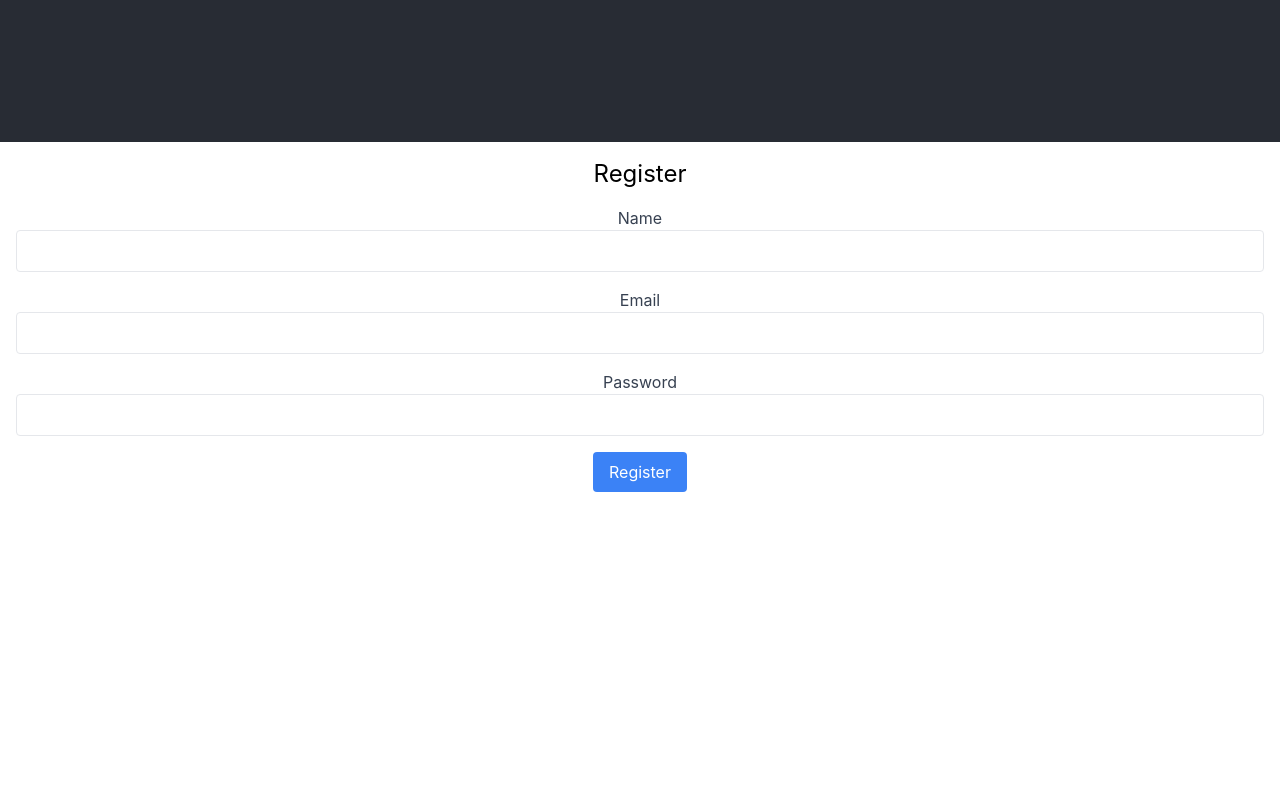
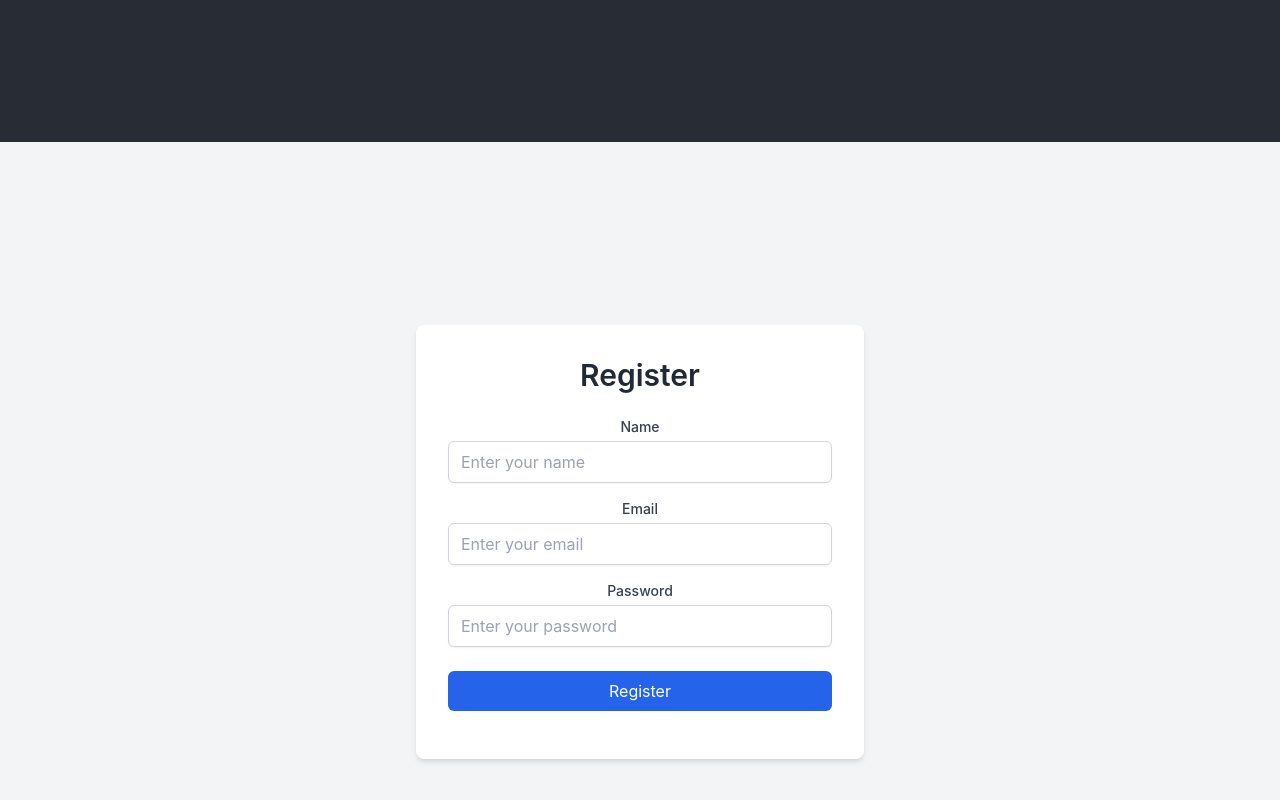
Before and after one commit to nicki1306/frontend, a React (Vite) app: page /register in a window 1280 px wide. Shown: the part 722-1522 px from the top of the page. Before the commit the page ends 1246 px from the top, so only its background shows below. Built offline with nearby package versions, Linux system fonts and the light colour scheme; no server answers.

Commit message:
no muestra los productos en el home

```diff
--- a/src/components/Home.jsx
+++ b/src/components/Home.jsx
@@ -8,7 +8,7 @@ function Home() {
 
         const fetchProducts = async () => {
             try {
-                const response = await axios.get('/api/products');
+                const response = await axios.get('http://localhost:8081/api/products');
                 setProducts(response.data);
             } catch (error) {
                 console.error('Error al obtener los productos:', error);
--- a/src/components/ProductItem.jsx
+++ b/src/components/ProductItem.jsx
@@ -1,4 +1,5 @@
 import React from 'react';
+
 
 const ProductItem = ({ product }) => {
     return (
--- a/src/components/Register.jsx
+++ b/src/components/Register.jsx
@@ -9,46 +9,56 @@ const Register = () => {
     const handleRegister = async (e) => {
         e.preventDefault();
         try {
-            const response = await axios.post('http://localhost:8080/api/auth/register', { name, email, password });
+            const response = await axios.post('http://localhost:8081/api/auth/register', { name, email, password });
             console.log(response.data.message);
         } catch (error) {
-            console.error(error.response.data.message);
+            console.error(error.response?.data?.message || error.message);
         }
     };
 
     return (
-        <div className="container mx-auto p-4">
-            <h2 className="text-2xl mb-4">Register</h2>
+        <div className="flex items-center justify-center min-h-screen bg-gray-100">
+            <div className="w-full max-w-md p-8 bg-white shadow-md rounded-lg">
+                <h2 className="text-3xl font-semibold text-center text-gray-800 mb-6">Register</h2>
                 <form onSubmit={handleRegister}>
                     <div className="mb-4">
-                    <label className="block text-gray-700">Name</label>
+                        <label className="block text-sm font-medium text-gray-700">Name</label>
                         <input
                             type="text"
                             value={name}
                             onChange={(e) => setName(e.target.value)}
-                        className="w-full px-3 py-2 border rounded"
+                            className="w-full mt-1 px-3 py-2 border border-gray-300 rounded-md shadow-sm focus:outline-none focus:ring focus:border-blue-500"
+                            placeholder="Enter your name"
                         />
                     </div>
                     <div className="mb-4">
-                    <label className="block text-gray-700">Email</label>
+                        <label className="block text-sm font-medium text-gray-700">Email</label>
                         <input
                             type="email"
                             value={email}
                             onChange={(e) => setEmail(e.target.value)}
-                        className="w-full px-3 py-2 border rounded"
+                            className="w-full mt-1 px-3 py-2 border border-gray-300 rounded-md shadow-sm focus:outline-none focus:ring focus:border-blue-500"
+                            placeholder="Enter your email"
                         />
                     </div>
-                <div className="mb-4">
-                    <label className="block text-gray-700">Password</label>
+                    <div className="mb-6">
+                        <label className="block text-sm font-medium text-gray-700">Password</label>
                         <input
                             type="password"
                             value={password}
                             onChange={(e) => setPassword(e.target.value)}
-                        className="w-full px-3 py-2 border rounded"
+                            className="w-full mt-1 px-3 py-2 border border-gray-300 rounded-md shadow-sm focus:outline-none focus:ring focus:border-blue-500"
+                            placeholder="Enter your password"
                         />
                     </div>
-                <button type="submit" className="bg-blue-500 text-white py-2 px-4 rounded">Register</button>
+                    <button
+                        type="submit"
+                        className="w-full bg-blue-600 text-white py-2 px-4 rounded-md hover:bg-blue-700 focus:outline-none focus:bg-blue-700 transition duration-150 ease-in-out"
+                    >
+                        Register
+                    </button>
                 </form>
+            </div>
         </div>
     );
 };
--- a/src/components/checkout.jsx
+++ b/src/components/checkout.jsx
@@ -20,7 +20,7 @@ const Checkout = () => {
                 paymentMethod,
                 items: cart,
             };
-            await axios.post('http://localhost:8080/api/orders', order);
+            await axios.post('http://localhost:8081/api/orders', order);
             clearCart();
             alert('Order placed successfully!');
         } catch (error) {
--- a/src/components/login.jsx
+++ b/src/components/login.jsx
@@ -8,7 +8,7 @@ const Login = () => {
     const handleLogin = async (e) => {
         e.preventDefault();
         try {
-            const response = await axios.post('http://localhost:8080/api/auth/login', { email, password });
+            const response = await axios.post('http://localhost:8081/api/auth/login', { email, password });
             console.log('Login successful, token:', response.data.token);
             // Guarda el token en el almacenamiento local o en el estado de la aplicación
         } catch (error) {
```
Lines whose indentation alone changed are shown as unchanged.
